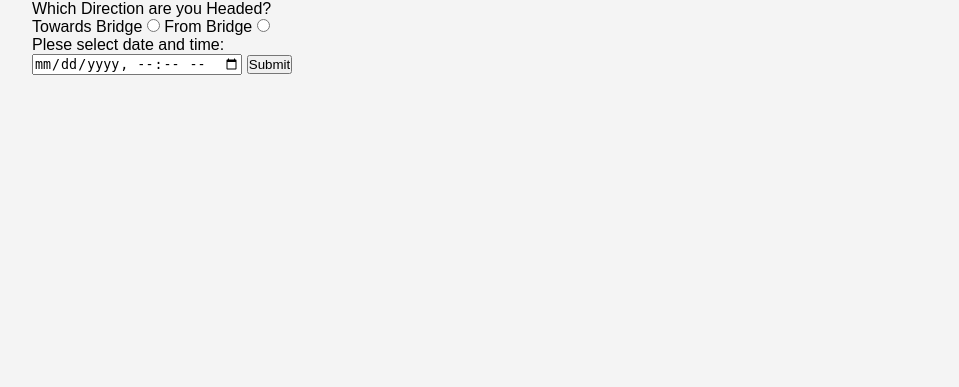
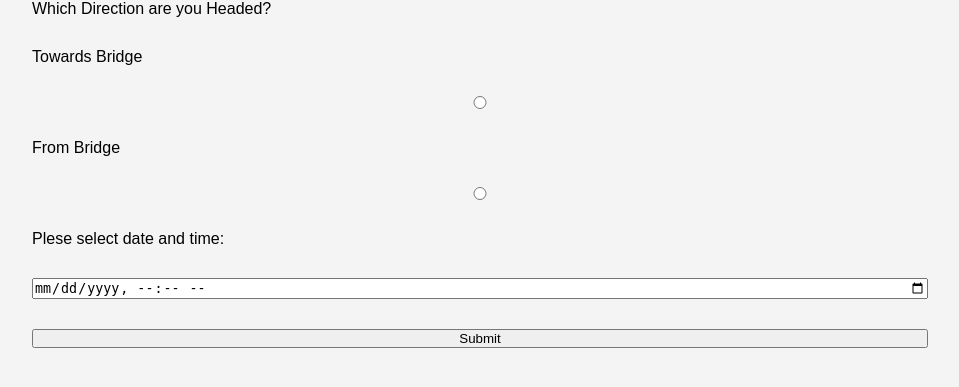
Before and after one commit to Brady-Malott/Borderhacks2021, a Flask app: page /form/ in a window 1280 px wide. Shown: the part 78-465 px from the top of the page, without its empty margins (160-1119 px from the left). Run offline with Flask 2, Linux system fonts and the light colour scheme.

Commit message:
Moved container class tag to form

```diff
--- a/src/templates/form/form.html
+++ b/src/templates/form/form.html
@@ -1,8 +1,7 @@
 {% extends 'base.html' %} {% block header %}
 <h1>Welcome to Traffic Predictor</h1>
 {% endblock %} {% block content %}
-<div class="container">
-<form method="post">
+<form method="post" class="container">
 
   <p> Which Direction are you Headed?</p>
   <label for="towards">Towards Bridge</label>
@@ -15,5 +14,4 @@
   <input type="datetime-local" required />
   <input type="submit" value="Submit" />
 </form>
-</div>
 {% endblock %}
```
